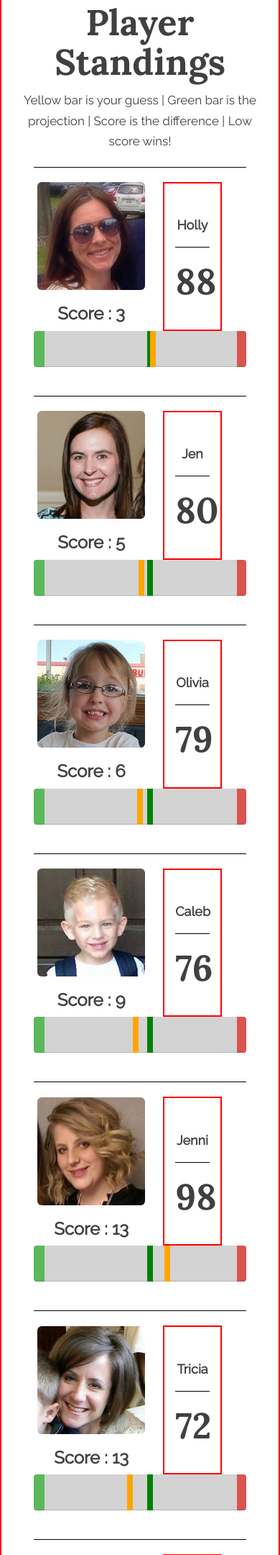
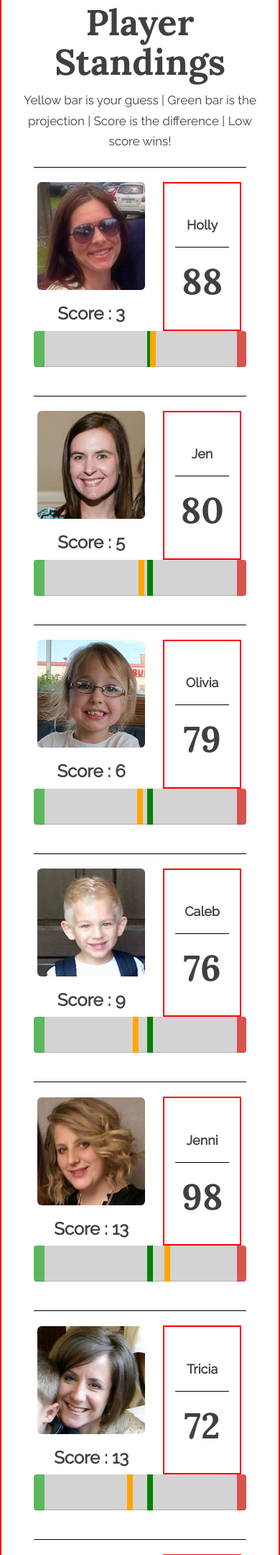
Before and after one commit to MichaelStadtmiller/Reds, a Django app: page / in a window 390 px wide. Shown: the part 646-2807 px from the top of the page at 72% size. Run offline with Django 3.2, Linux system fonts and the light colour scheme; data comes from the database, SQL or seed files in the repository; some libraries are stand-ins or nearby versions.

Commit message:
mobile again

```diff
--- a/stats/templates/stats/index.html
+++ b/stats/templates/stats/index.html
@@ -45,7 +45,7 @@
                         <h3>Score : {{ playa.score }}</h3>
                     </div>
                     {% for data in reds_data.data %}
-                    <div class="col-lg-2 col-md-2 col-sm-2 col-xs-3 vcenter text-center myborder">
+                    <div class="col-lg-2 col-md-2 col-sm-2 col-xs-4 vcenter text-center myborder">
                         <br>
                         <h4>{{ playa.name }}</h4>
                         <hr>
```
